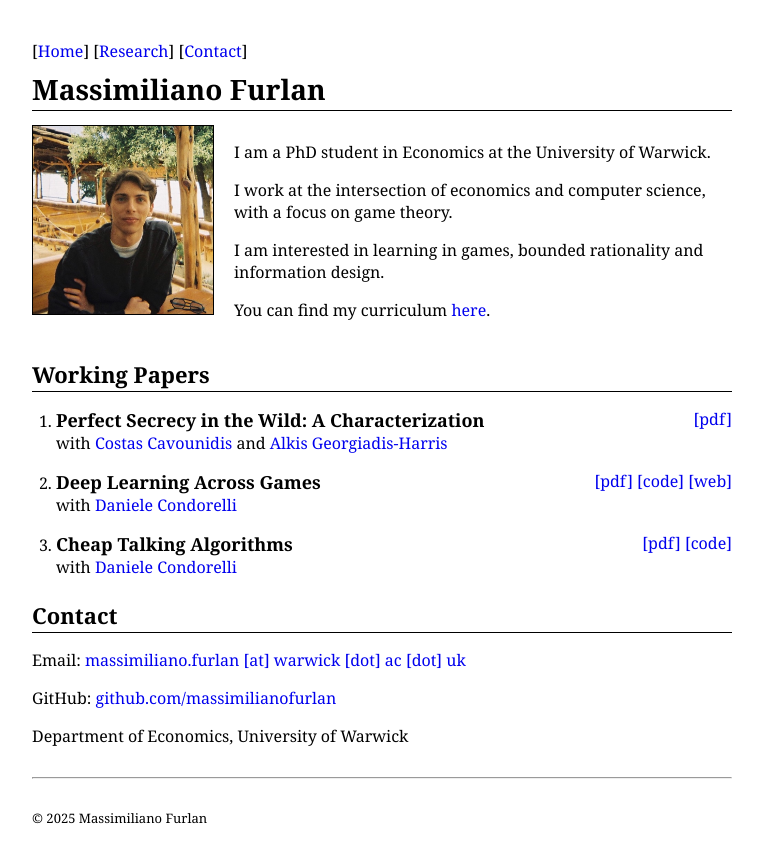
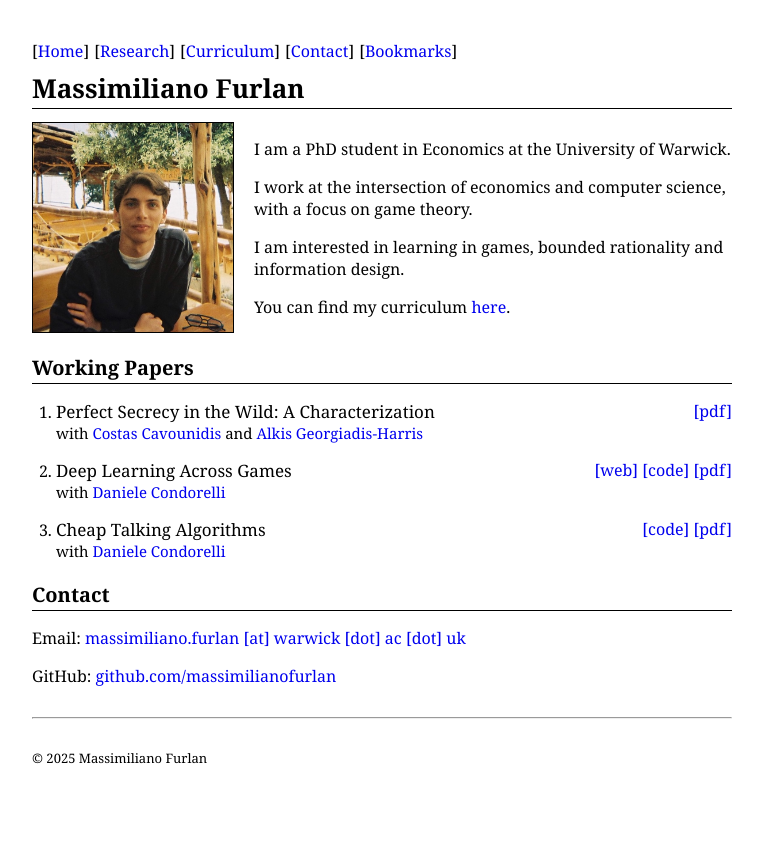
Before and after one commit to massimilianofurlan/massimilianofurlan.github.io, a plain HTML site: page index.html in a window 1280 px wide. Shown: the whole page, without its empty margins (258-1021 px from the left). After the commit the page ends 807 px from the top, so only its background shows below. Drawn offline with Linux system fonts and the light colour scheme.

Commit message:
improvements

```diff
--- a/index.html
+++ b/index.html
@@ -10,10 +10,13 @@
 
     <!-- navigation bar section -->
     <nav id="navbar">
-        <span>[<a href="#home">Home</a>]</span>
-        <span>[<a href="#research">Research</a>]</span>
-        <span>[<a href="#contact">Contact</a>]</span>
+        <span class="nav-item">[<a href="#home">Home</a>]</span>
+        <span class="nav-item">[<a href="#research">Research</a>]</span>
+        <span class="nav-item">[<a href="resume.pdf" target="_blank" rel="noopener noreferrer">Curriculum</a>]</span>
+        <span class="nav-item">[<a href="#contact">Contact</a>]</span>
+        <span class="nav-item">[<a href="bookmarks.html">Bookmarks</a>]</span>
     </nav>
+
 
     <!-- main content section -->
     <main>
@@ -64,9 +67,9 @@
                     <div class="paper-entry">
                         <span class="paper-title">Deep Learning Across Games</span>
                         <span class="paper-links">
+                            <a href="https://lime-squid.lnx.warwick.ac.uk/" target="_blank">[web]</a>
+                            <a href="https://github.com/massimilianofurlan/nn_bimatrix_games" target="_blank">[code]</a>
                             <a href="https://arxiv.org/pdf/2409.15197" target="_blank">[pdf]</a>
-                            <a href="https://github.com/massimilianofurlan/nn_bimatrix_games" target="_blank">[code]</a>
-                            <a href="https://lime-squid.lnx.warwick.ac.uk/" target="_blank">[web]</a>
                         </span>
                     </div>
                     <div class="coauthors">
@@ -77,8 +80,8 @@
                     <div class="paper-entry">
                         <span class="paper-title">Cheap Talking Algorithms</span>
                         <span class="paper-links">
+                            <a href="https://github.com/massimilianofurlan/rl_cheap_talk" target="_blank">[code]</a>
                             <a href="https://arxiv.org/pdf/2310.07867" target="_blank">[pdf]</a>
-                            <a href="https://github.com/massimilianofurlan/rl_cheap_talk" target="_blank">[code]</a>
                         </span>
                     </div>
                     <div class="coauthors">
@@ -97,7 +100,6 @@
                 </a>
             </p>
             <p>GitHub: <a href="https://github.com/massimilianofurlan" target="_blank">github.com/massimilianofurlan</a></p>
-            <p>Department of Economics, University of Warwick</p>
         </section>
 
     </main>
--- a/styles.css
+++ b/styles.css
@@ -3,8 +3,7 @@ body {
     background-color: #ffffff; /* set background to white */
     color: #000000; /* set text color to black */
     font-family: "Georgia", "Times New Roman", serif; /* serif font */
-    /*font-family: monospace; */
-    min-width: 700px; /* limit line width for readability */
+    min-width: 500px; /* minimum readable width */
     max-width: 700px; /* limit line width for readability */
     margin: 40px auto; /* center body horizontally with top/bottom spacing */
     padding: 0 20px; /* add horizontal padding */
@@ -18,12 +17,12 @@ h1, h2 {
 }
 
 h1 {
-    font-size: 28px;
+    font-size: 26px;
     margin: 0.3em 0 0.5em 0;
 }
 
 h2 {
-    font-size: 22px;
+    font-size: 20px;
     margin: 1em 0 0.5em 0;
 }
 
@@ -51,15 +50,14 @@ p.footer-text {
 /* profile intro layout */
 .intro {
     display: flex; /* use flexbox layout */
-    align-items: flex-start; /* align image and text at top */
+    align-items: center; /* center items on container */
     gap: 20px; /* horizontal spacing between image and text */
     flex-wrap: wrap; /* allow wrapping on narrow screens */
     margin-bottom: 20px; /* spacing below intro block */
 }
 
 .intro img {
-    width: 40%; /* scale relative to content width */
-    max-width: 180px; /* limit image width */
+    max-width: 200px; /* limit image width */
     height: auto; /* maintain aspect ratio */
     border: 1px solid #000; /* black border around image */
     flex-shrink: 0;
@@ -85,20 +83,20 @@ ol.papers li {
 }
 
 .paper-title {
-    font-size: 18px;
-    font-weight: 600; /* emphasize paper title */
+    font-size: 17px;
+}
+
+.coauthors {
+    font-size: 15px;
 }
 
 /* navigation bar styles */
 #navbar {
-    font-family: Georgia, "Times New Roman", serif; /*font-family: monospace;*/
+    font-family: "Georgia", "Times New Roman", serif; /* consistent with body */
+    display: flex; /* enable left/right alignment */
+    flex-wrap: wrap; /* allow wrapping on small screens */
 }
 
-#navbar a {
-    text-decoration: none; /* remove underline from links */
-    color: #0000EE; /* standard link blue */
+.nav-item {
+    margin-right: 5px; /* spacing between navbar items */
 }
-
-#navbar a:hover {
-    text-decoration: underline; /* underline links on hover */
-}
```
